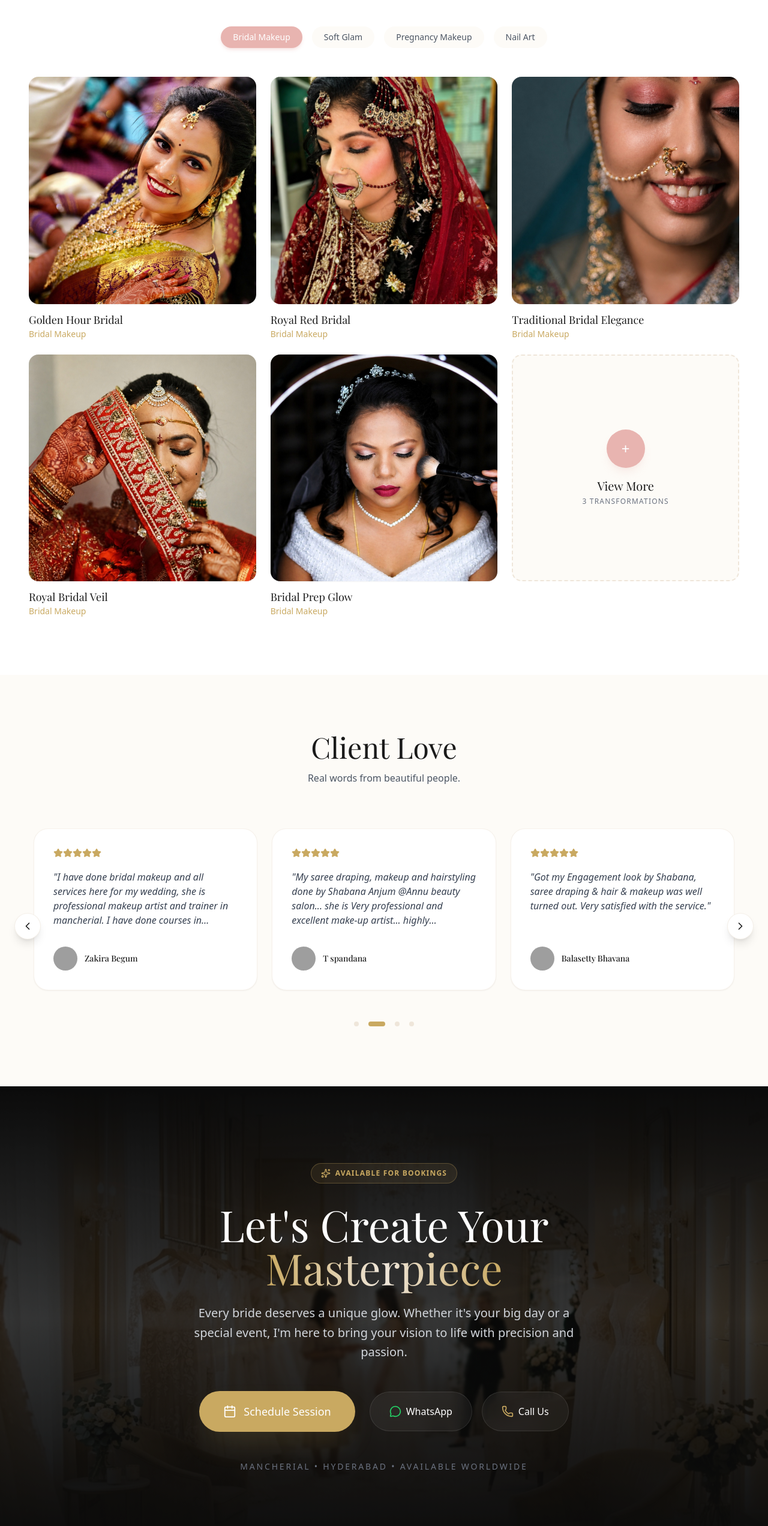
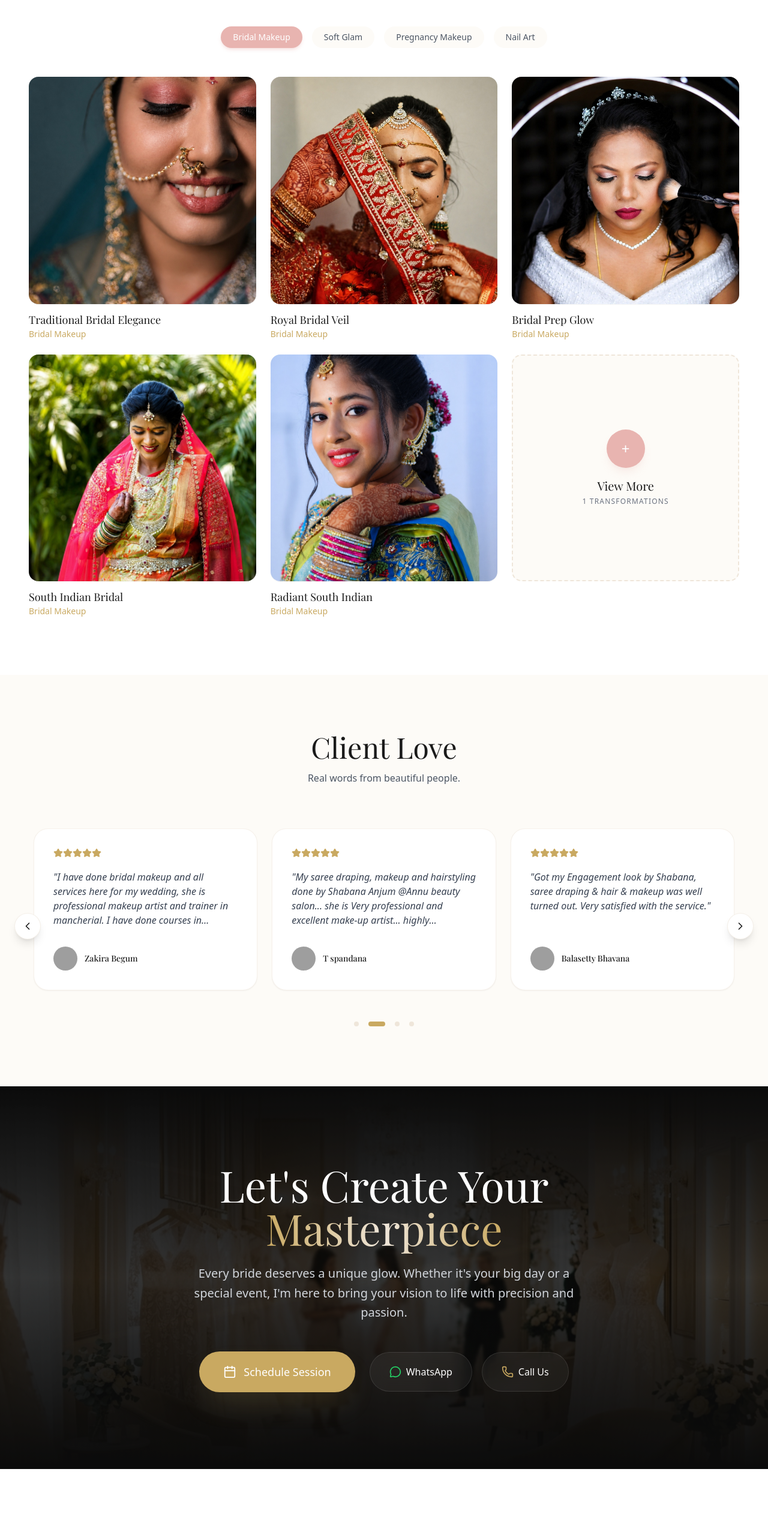
Before and after one commit to YousufAftaab/Annu-Beauty-Salon-Portfolio-Website, a React (Vite) app: page / in a window 1280 px wide. Shown: the part 1780-4324 px from the top of the page at 60% size. Built offline with nearby package versions, Linux system fonts and the light colour scheme; grey boxes are pictures that could not be loaded; a web font is replaced by a local one.

Commit message:
Removed AI-labelled portfolio items and cleaned up CTA text

```diff
--- a/src/components/CallToAction.tsx
+++ b/src/components/CallToAction.tsx
@@ -26,17 +26,6 @@ export function CallToAction() {
             transition={{ duration: 0.8, ease: "easeOut" }}
             className="text-center"
           >
-            <motion.div
-              initial={{ scale: 0.8, opacity: 0 }}
-              whileInView={{ scale: 1, opacity: 1 }}
-              viewport={{ once: true }}
-              transition={{ delay: 0.2, duration: 0.5 }}
-              className="inline-flex items-center gap-2 px-4 py-2 rounded-full bg-[#C9A961]/10 border border-[#C9A961]/30 text-[#C9A961] mb-8"
-            >
-              <Sparkles size={16} />
-              <span className="text-xs uppercase tracking-widest font-semibold">Available for Bookings</span>
-            </motion.div>
-
             <h2 className="text-5xl md:text-7xl font-serif mb-6 text-white leading-tight">
               Let's Create Your <br />
               <span className="text-transparent bg-clip-text bg-gradient-to-r from-[#C9A961] via-[#EFE6DA] to-[#C9A961]">
@@ -81,15 +70,6 @@ export function CallToAction() {
               </div>
             </div>
 
-            <motion.p
-              initial={{ opacity: 0 }}
-              whileInView={{ opacity: 1 }}
-              viewport={{ once: true }}
-              transition={{ delay: 1, duration: 1 }}
-              className="mt-12 text-sm text-gray-500 uppercase tracking-[0.2em]"
-            >
-              Mancherial • Hyderabad • Available Worldwide
-            </motion.p>
           </motion.div>
         </div>
       </div>
--- a/src/components/Portfolio.tsx
+++ b/src/components/Portfolio.tsx
@@ -10,18 +10,6 @@ const categories = [
 ];
 
 const portfolioItems = [
-  {
-    id: 14,
-    category: 'Bridal Makeup',
-    label: 'Golden Hour Bridal',
-    image: '/images/bridal-gold-jewelry.jpg',
-  },
-  {
-    id: 13,
-    category: 'Bridal Makeup',
-    label: 'Royal Red Bridal',
-    image: '/images/bridal-royal-red.jpg',
-  },
   {
     id: 11,
     category: 'Bridal Makeup',
```
